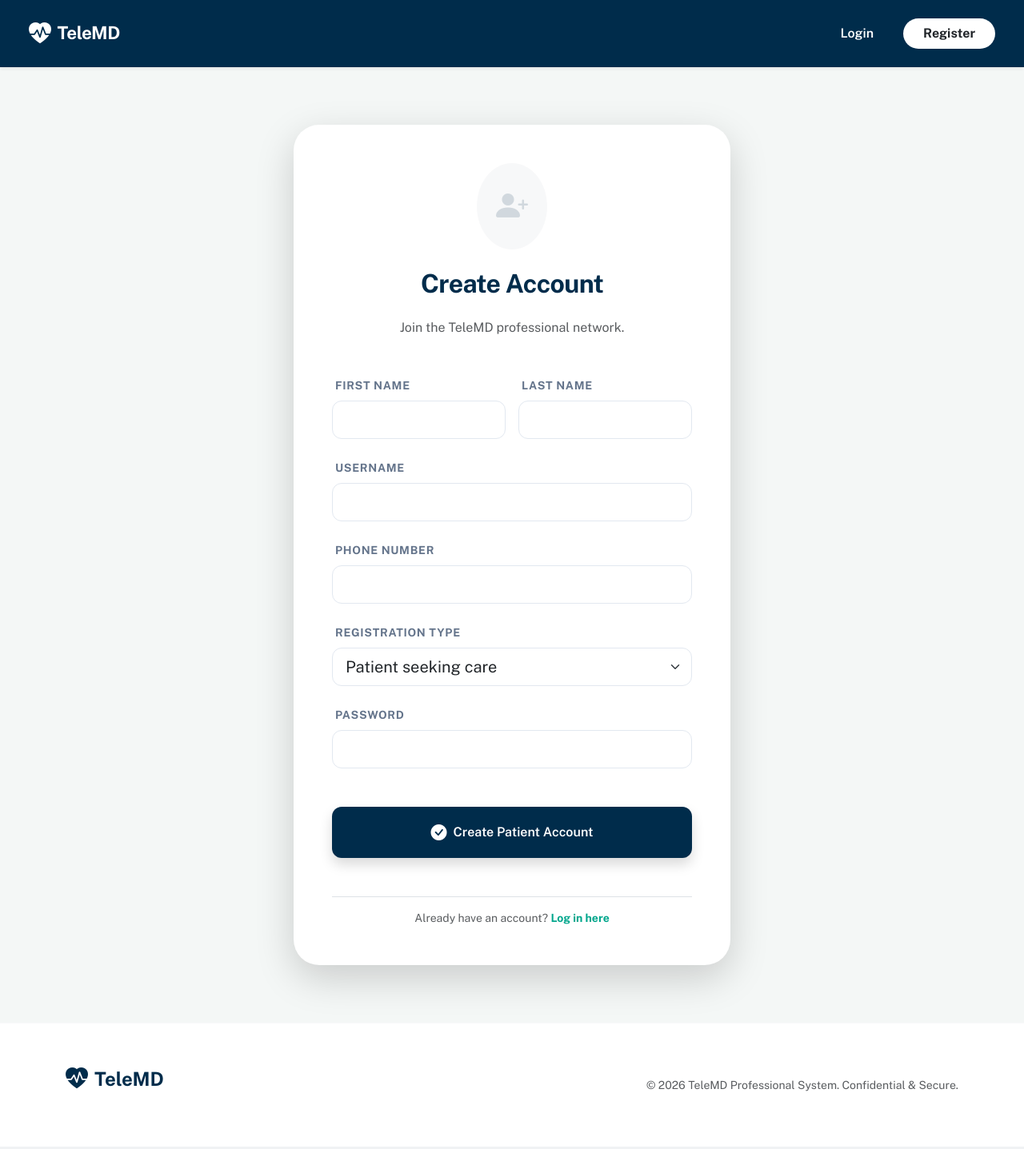
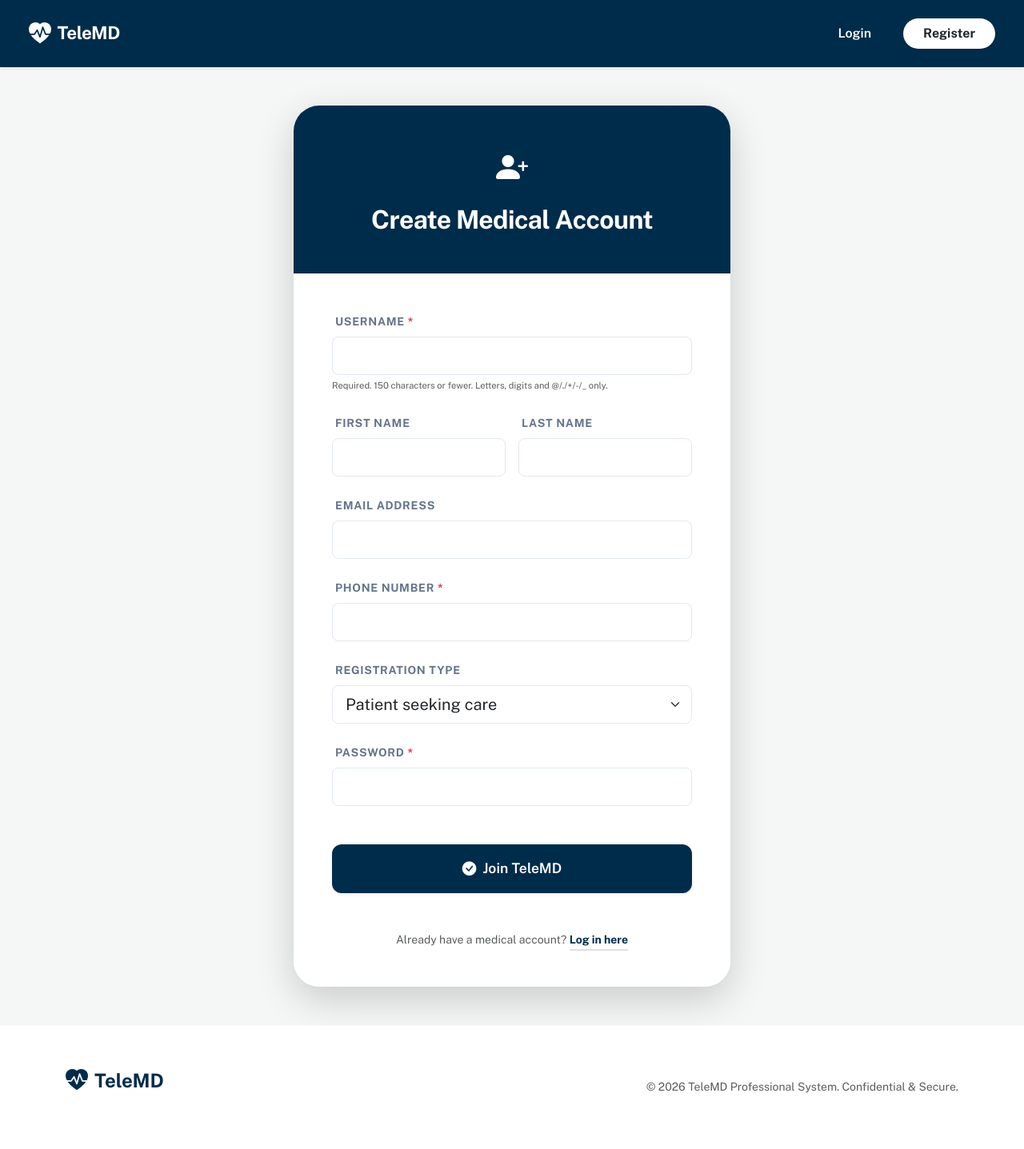
Before and after one commit to Gbeztglobal/telemedicine-system, a Django app: page /register/ in a window 1280 px wide. Shown: the whole page at 80% size. Run offline with Django 5.2, Linux system fonts and the light colour scheme.

Commit message:
Final Premium UI: Bicolor cards and TeleMD styling

```diff
--- a/templates/accounts/register.html
+++ b/templates/accounts/register.html
@@ -1,63 +1,73 @@
 {% extends 'base.html' %}
 
 {% block content %}
-<div class="container py-5">
-    <div class="row justify-content-center align-items-center" style="min-height: 80vh;">
+<div class="container py-4">
+    <div class="row justify-content-center align-items-center" style="min-height: 85vh;">
         <div class="col-lg-6 col-md-8">
-            <div class="telemd-card p-5 text-center shadow-lg border-0" style="border-radius: 2rem;">
+            <!-- Bicolor TeleMD Card (Navy Header / White Body) - Match Image 4 -->
+            <div class="telemd-card p-0 border-0 shadow-lg overflow-hidden" style="border-radius: 2rem;">
 
-                <!-- Secure Icon -->
-                <div class="mb-4 d-inline-block p-4 rounded-circle" style="background: rgba(0, 44, 75, 0.03);">
-                    <i class="bi bi-person-plus-fill fs-1" style="color: var(--telemd-navy); opacity: 0.15;"></i>
+                <!-- Navy Header Section -->
+                <div class="bg-telemd-navy py-5 text-center text-white">
+                    <div class="mb-3 d-inline-block">
+                        <i class="bi bi-person-plus-fill fs-1"></i>
+                    </div>
+                    <h2 class="fw-bold mb-0" style="letter-spacing: -0.02em;">Create Medical Account</h2>
                 </div>
 
-                <h2 class="fw-bold mb-4" style="color: var(--telemd-navy); letter-spacing: -0.02em;">Create Account</h2>
-                <p class="text-muted mb-5">Join the TeleMD professional network.</p>
-
+                <!-- White Body Section -->
+                <div class="p-5 bg-white">
                     <form method="POST" class="text-start" enctype="multipart/form-data">
                         {% csrf_token %}
+
+                        <div class="mb-4">
+                            <label class="form-label small fw-bold text-uppercase ms-1" style="color: #64748b; letter-spacing: 0.05em;">Username <span class="text-danger">*</span></label>
+                            <input type="text" name="username" class="form-control form-control-lg px-3" style="border-radius: 8px; border: 1.5px solid #e2e8f0;" required>
+                            <small class="text-muted" style="font-size: 0.7rem;">Required. 150 characters or fewer. Letters, digits and @/./+/-/_ only.</small>
+                        </div>
 
                         <div class="row g-3 mb-4">
                             <div class="col-md-6">
                                 <label class="form-label small fw-bold text-uppercase ms-1" style="color: #64748b; letter-spacing: 0.05em;">First Name</label>
-                            <input type="text" name="first_name" class="form-control form-control-lg px-3" style="border-radius: 12px; border: 1.5px solid #e2e8f0;" required>
+                                <input type="text" name="first_name" class="form-control form-control-lg px-3" style="border-radius: 8px; border: 1.5px solid #e2e8f0;">
                             </div>
                             <div class="col-md-6">
                                 <label class="form-label small fw-bold text-uppercase ms-1" style="color: #64748b; letter-spacing: 0.05em;">Last Name</label>
-                            <input type="text" name="last_name" class="form-control form-control-lg px-3" style="border-radius: 12px; border: 1.5px solid #e2e8f0;" required>
+                                <input type="text" name="last_name" class="form-control form-control-lg px-3" style="border-radius: 8px; border: 1.5px solid #e2e8f0;">
                             </div>
                         </div>
 
                         <div class="mb-4">
-                        <label class="form-label small fw-bold text-uppercase ms-1" style="color: #64748b; letter-spacing: 0.05em;">Username</label>
-                        <input type="text" name="username" class="form-control form-control-lg px-3" style="border-radius: 12px; border: 1.5px solid #e2e8f0;" required>
+                            <label class="form-label small fw-bold text-uppercase ms-1" style="color: #64748b; letter-spacing: 0.05em;">Email Address</label>
+                            <input type="email" name="email" class="form-control form-control-lg px-3" style="border-radius: 8px; border: 1.5px solid #e2e8f0;">
                         </div>
 
                         <div class="mb-4">
-                        <label class="form-label small fw-bold text-uppercase ms-1" style="color: #64748b; letter-spacing: 0.05em;">Phone Number</label>
-                        <input type="text" name="phone_number" class="form-control form-control-lg px-3" style="border-radius: 12px; border: 1.5px solid #e2e8f0;" required>
+                            <label class="form-label small fw-bold text-uppercase ms-1" style="color: #64748b; letter-spacing: 0.05em;">Phone Number <span class="text-danger">*</span></label>
+                            <input type="text" name="phone_number" class="form-control form-control-lg px-3" style="border-radius: 8px; border: 1.5px solid #e2e8f0;" required>
                         </div>
 
                         <div class="mb-4">
                             <label class="form-label small fw-bold text-uppercase ms-1" style="color: #64748b; letter-spacing: 0.05em;">Registration Type</label>
-                        <select name="role" class="form-select form-select-lg px-3" style="border-radius: 12px; border: 1.5px solid #e2e8f0;">
+                            <select name="role" class="form-select form-select-lg px-3" style="border-radius: 8px; border: 1.5px solid #e2e8f0;">
                                 <option value="patient">Patient seeking care</option>
                                 <option value="doctor">Health Worker (Doctor)</option>
                             </select>
                         </div>
 
                         <div class="mb-5">
-                        <label class="form-label small fw-bold text-uppercase ms-1" style="color: #64748b; letter-spacing: 0.05em;">Password</label>
-                        <input type="password" name="password" class="form-control form-control-lg px-3" style="border-radius: 12px; border: 1.5px solid #e2e8f0;" required>
+                            <label class="form-label small fw-bold text-uppercase ms-1" style="color: #64748b; letter-spacing: 0.05em;">Password <span class="text-danger">*</span></label>
+                            <input type="password" name="password" class="form-control form-control-lg px-3" style="border-radius: 8px; border: 1.5px solid #e2e8f0;" required>
                         </div>
 
-                    <button type="submit" class="btn btn-telemd-navy w-100 py-3 d-flex align-items-center justify-content-center shadow" style="border-radius: 12px;">
-                        <i class="bi bi-check-circle-fill me-2 fs-5"></i> Create Patient Account
+                        <button type="submit" class="btn btn-telemd-navy w-100 py-3 d-flex align-items-center justify-content-center shadow-sm" style="border-radius: 12px; font-size: 1.1rem;">
+                            <i class="bi bi-check-circle-fill me-2"></i> Join TeleMD
                         </button>
                     </form>
 
-                <div class="mt-5 pt-3 border-top">
-                    <p class="small text-muted mb-0">Already have an account? <a href="{% url 'login' %}" class="fw-bold text-decoration-none" style="color: var(--telemd-teal);">Log in here</a></p>
+                    <div class="text-center mt-5">
+                        <p class="small text-muted mb-0">Already have a medical account? <a href="{% url 'login' %}" class="fw-bold text-decoration-none border-bottom border-2 border-telemd-navy pb-1" style="color: var(--telemd-navy);">Log in here</a></p>
+                    </div>
                 </div>
             </div>
         </div>
--- a/templates/base.html
+++ b/templates/base.html
@@ -88,8 +88,8 @@
                             </ul>
                         </div>
                     {% else %}
-                        <a href="{% url 'login' %}" class="btn btn-link text-white text-decoration-none fw-semibold">Login</a>
-                        <a href="{% url 'register' %}" class="btn bg-white text-telemd-navy fw-bold px-4 rounded-pill">Register</a>
+                        <a href="{% url 'login' %}" class="nav-link text-white fw-semibold me-3">Login</a>
+                        <a href="{% url 'register' %}" class="btn bg-white text-telemd-navy fw-bold px-4 rounded-pill shadow-sm">Register</a>
                     {% endif %}
                 </div>
             </div>
```
Also changed, not shown: templates/accounts/login.html (+19 -13 lines). Lines whose indentation alone changed are shown as unchanged.
